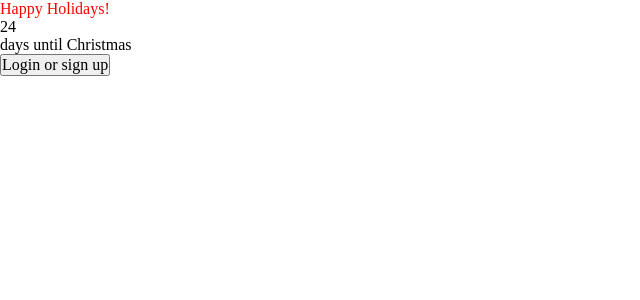
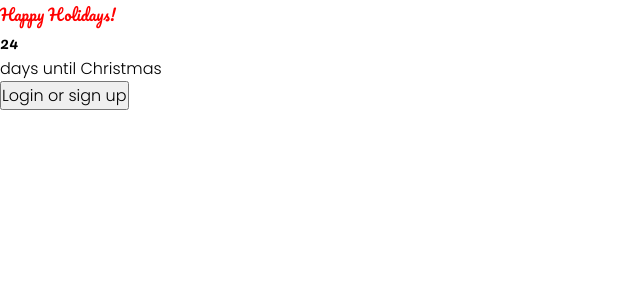
Before and after one commit to siddav83/happy-holiday-frontend, a React (Create React App) app: page / in a window 1280 px wide. Shown: the top 300 px of the page, without its empty margins (0-640 px from the left). Built offline with nearby package versions, Linux system fonts and the light colour scheme.

Commit message:
added google fonts and css setup

```diff
--- a/public/index.html
+++ b/public/index.html
@@ -9,6 +9,13 @@
 			name="description"
 			content="Web site created using create-react-app"
 		/>
+		<link rel="preconnect" href="https://fonts.googleapis.com" />
+		<link rel="preconnect" href="https://fonts.gstatic.com" crossorigin />
+		<link
+			href="https://fonts.googleapis.com/css2?family=Pacifico&family=Poppins:wght@300;600&display=swap"
+			rel="stylesheet"
+		/>
+
 		<script
 			src="https://kit.fontawesome.com/b7207ee847.js"
 			crossorigin="anonymous"
--- a/src/main.css
+++ b/src/main.css
@@ -1,3 +1,10 @@
+/* Google Fonts
+
+font-family: 'Pacifico', cursive; / Main Heading
+font-family: 'Poppins', sans-serif;  // Normal
+
+*/
+
 /* Root */
 :root {
 	--red: rgb(250, 82, 82);
@@ -32,6 +39,21 @@
 	max-width: 100%;
 }
 
+h1,
+h2 {
+	font-family: "Pacifico", sans-serif;
+}
+
+p,
+a,
+button,
+input,
+h3,
+h4,
+h5 {
+	font-family: "Poppins", sans-serif;
+}
+
 /* Reusable main container*/
 
 .main-container {
```
